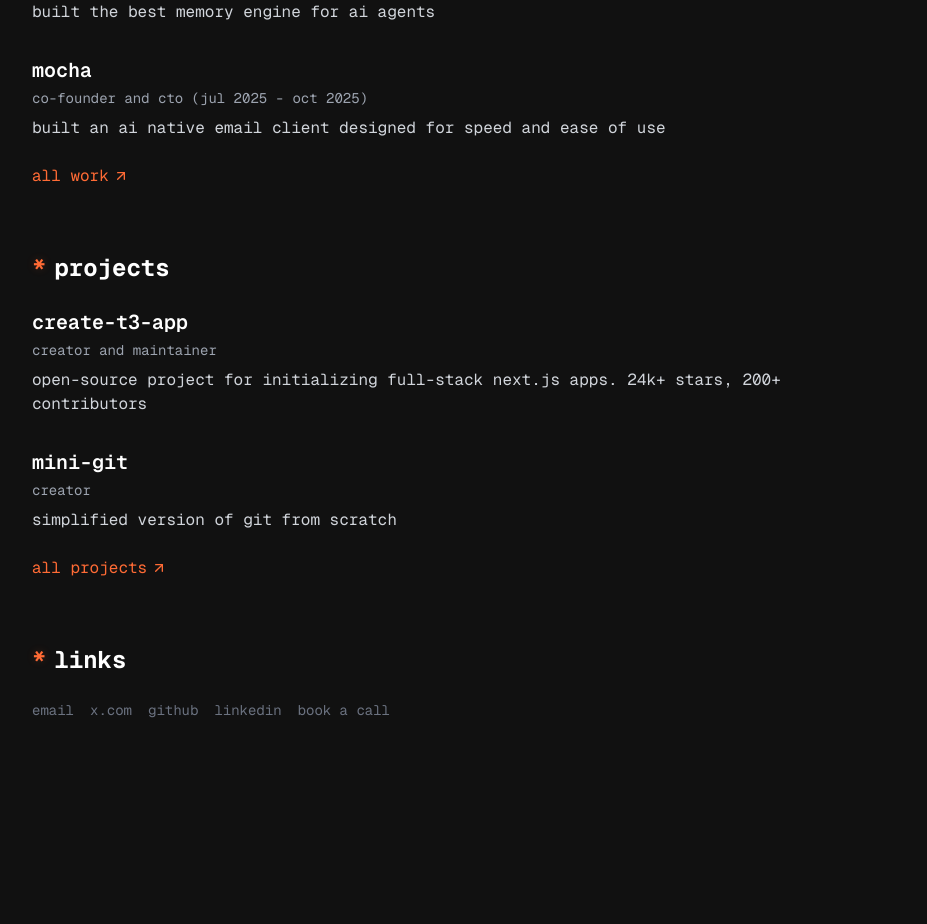
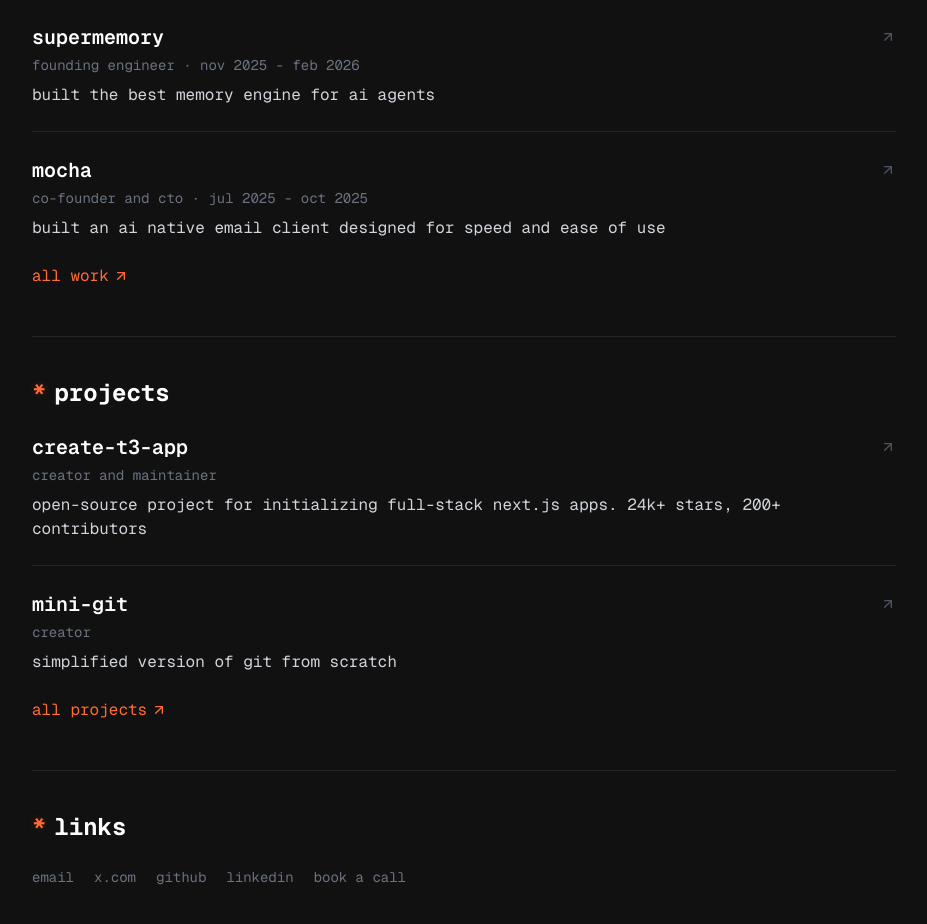
Before and after one commit to nexxeln/nexxel.dev, a Next.js app: page / in a window 1280 px wide. Shown: the part 940-1864 px from the top of the page, without its empty margins (176-1103 px from the left). Before the commit the page ends 1740 px from the top, so only its background shows below. Built offline with nearby package versions, Linux system fonts and the light colour scheme.

Commit message:
refactor: add section dividers and unify layout spacing

```diff
--- a/src/app/work/page.tsx
+++ b/src/app/work/page.tsx
@@ -11,11 +11,11 @@ export default function WorkPage() {
         <ScrambleText text="work" />
       </h1>
 
-      <p className="text-gray-400 mb-12 leading-relaxed">
+      <p className="text-gray-400 mb-6 leading-relaxed">
         here&apos;s where i&apos;ve worked and the kind of products i helped ship.
       </p>
 
-      <SectionList title="work" items={workItems} showTitle={false} />
+      <SectionList title="work" items={workItems} showTitle={false} showSectionBorder={false} />
     </main>
   )
 }
--- a/src/components/blog-section.tsx
+++ b/src/components/blog-section.tsx
@@ -12,7 +12,7 @@ const posts = getPublishedPosts()
 
 export function BlogSection() {
   return (
-    <section className="mb-16 animate-fade-in-up">
+    <section className="mb-12 pt-10 border-t border-neutral-800 animate-fade-in-up">
       <h2 className="text-2xl font-bold mb-6 flex items-center text-white">
         <span className="text-accent accent-glow mr-2">*</span>
         blog
--- a/src/components/links-section.tsx
+++ b/src/components/links-section.tsx
@@ -10,11 +10,11 @@ const links = [
 
 export function LinksSection() {
   return (
-    <section className="animate-fade-in-up pb-12">
+    <section className="animate-fade-in-up mt-4 pt-10 pb-16 border-t border-neutral-800">
       <h2 className="text-2xl font-bold mb-6 flex items-center text-white">
         <span className="text-accent accent-glow mr-2">*</span> links
       </h2>
-      <div className="flex flex-wrap gap-4 text-sm">
+      <div className="flex flex-wrap gap-x-5 gap-y-3 text-sm">
         {links.map((link, index) => (
           <Link
             key={index}
--- a/src/components/posts.tsx
+++ b/src/components/posts.tsx
@@ -101,7 +101,7 @@ export function Posts({ posts }: PostsProps) {
         </div>
       )}
 
-      <div className="space-y-8 sm:space-y-4">
+      <div className="space-y-6 sm:space-y-4">
         {filteredPosts.map((item, index) => (
           <div
             key={item.slug}
--- a/src/components/section-list.tsx
+++ b/src/components/section-list.tsx
@@ -15,6 +15,7 @@ type SectionListProps = {
   viewAllHref?: string
   viewAllText?: string
   showTitle?: boolean
+  showSectionBorder?: boolean
 }
 
 export function SectionList({
@@ -23,27 +24,33 @@ export function SectionList({
   viewAllHref,
   viewAllText,
   showTitle = true,
+  showSectionBorder = true,
 }: SectionListProps) {
   return (
-    <section className="mb-16 animate-fade-in-up">
+    <section className={`mb-12 animate-fade-in-up ${showSectionBorder ? "pt-10 border-t border-neutral-800" : ""}`}>
       {showTitle && (
         <h2 className="text-2xl font-bold mb-6 flex items-center text-white">
           <span className="text-accent accent-glow mr-2">*</span> {title}
         </h2>
       )}
-      <div className="space-y-8">
-        {items.map((item) => (
-          <div key={item.title} className="group">
-            <Link href={item.href} target="_blank">
-              <h3 className="text-xl font-semibold mb-1 text-white group-hover:text-accent transition-colors duration-200">
-                {item.title}
-              </h3>
-              <p className="text-sm text-gray-400 mb-2">
-                {item.role} {item.period && `(${item.period})`}
-              </p>
+      <div className="space-y-6">
+        {items.map((item, index) => (
+          <Link key={item.title} href={item.href} target="_blank" className="group block">
+            <div className={index > 0 || !showSectionBorder ? "border-t border-neutral-800 pt-6" : ""}>
+              <div className="flex items-start justify-between mb-2">
+                <div>
+                  <h3 className="text-xl font-semibold text-white group-hover:text-accent transition-colors duration-200">
+                    {item.title}
+                  </h3>
+                  <p className="text-sm text-gray-500 mt-1">
+                    {item.role} {item.period && `· ${item.period}`}
+                  </p>
+                </div>
+                <ArrowUpRight className="w-4 h-4 mt-1.5 text-gray-600 group-hover:text-accent transition-colors shrink-0" />
+              </div>
               <p className="text-gray-300">{item.description}</p>
-            </Link>
-          </div>
+            </div>
+          </Link>
         ))}
       </div>
       {viewAllHref && (
```
